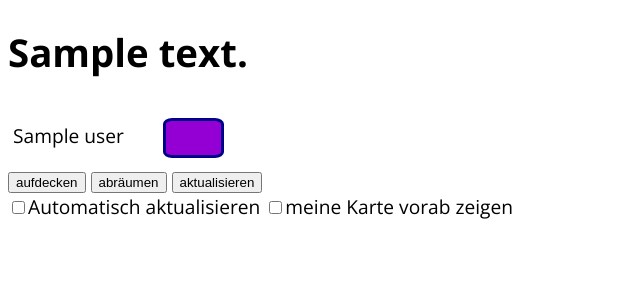
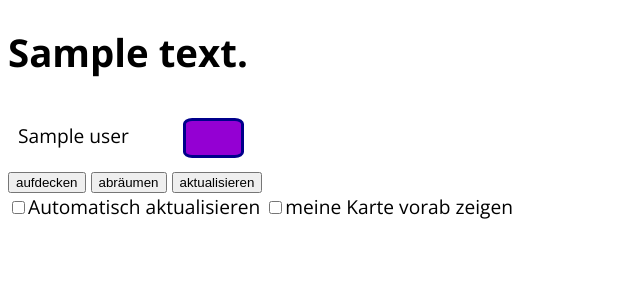
Before and after one commit to cvoegtle/paderbornerpoker, a Flask app: template planningpoker/templates/table.html in a window 1280 px wide. Shown: the top 300 px of the page, without its empty margins (0-640 px from the left). Run offline with Flask 2, Linux system fonts and the light colour scheme; the template is opened without the code that fills it: most values are stand-ins (such as "Sample title", 1, 10 or a date in 2020).

Commit message:
Herr von und zu P.

```diff
--- a/planningpoker/static/style.css
+++ b/planningpoker/static/style.css
@@ -25,7 +25,9 @@ body {
 
 .user_name {
     padding-top: 4px;
-    width: 150px;
+    min-width: 160px;
+    padding-right: 5px;
+    padding-left: 5px;
 }
 
 .my_user_row {
```
